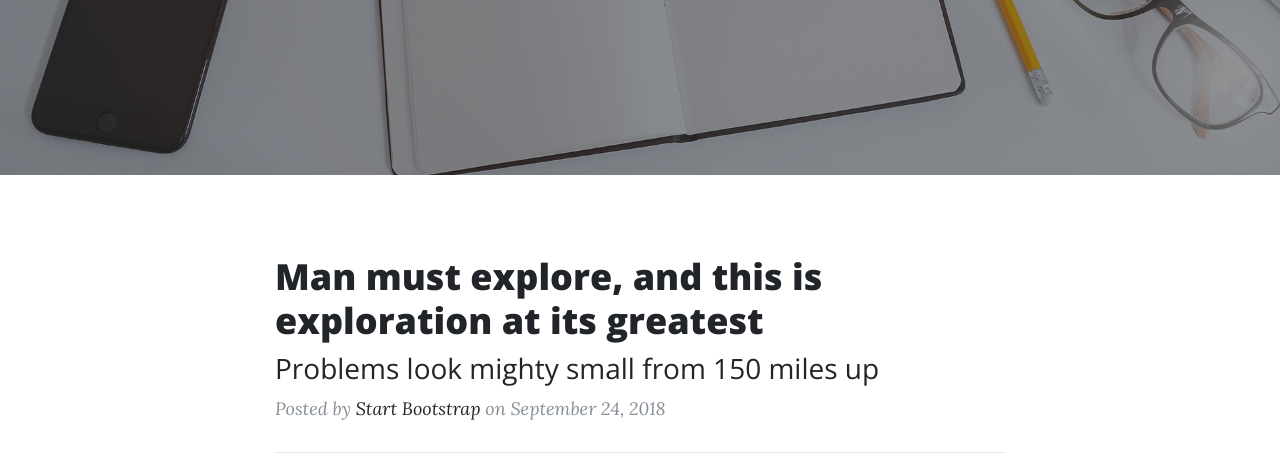
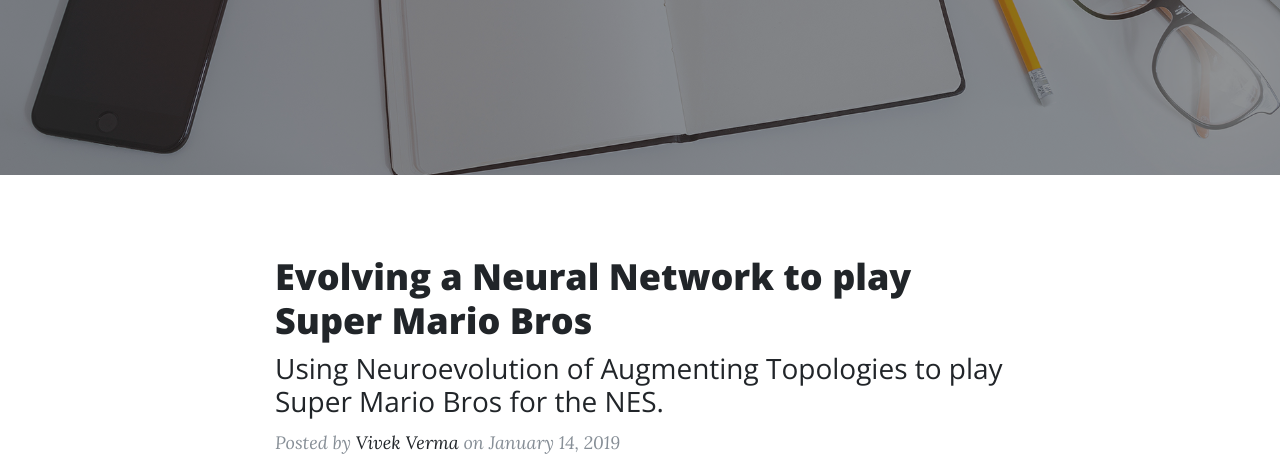
Before and after one commit to vivek3141/blog, a website: page index.html in a window 1280 px wide. Shown: the part 453-919 px from the top of the page. Drawn offline with nearby package versions, Linux system fonts and the light colour scheme.

Commit message:
Adding 1st Post

```diff
--- a/index.html
+++ b/index.html
@@ -75,15 +75,15 @@
             <div class="post-preview">
                 <a href="post.html">
                     <h2 class="post-title">
-                        Man must explore, and this is exploration at its greatest
+                        Evolving a Neural Network to play Super Mario Bros
                     </h2>
                     <h3 class="post-subtitle">
-                        Problems look mighty small from 150 miles up
+                        Using Neuroevolution of Augmenting Topologies to play Super Mario Bros for the NES.
                     </h3>
                 </a>
                 <p class="post-meta">Posted by
-                    <a href="#">Start Bootstrap</a>
-                    on September 24, 2018</p>
+                    <a href="#">Vivek Verma</a>
+                    on January 14, 2019</p>
             </div>
             <hr>
             <!-- Pager -->
```
